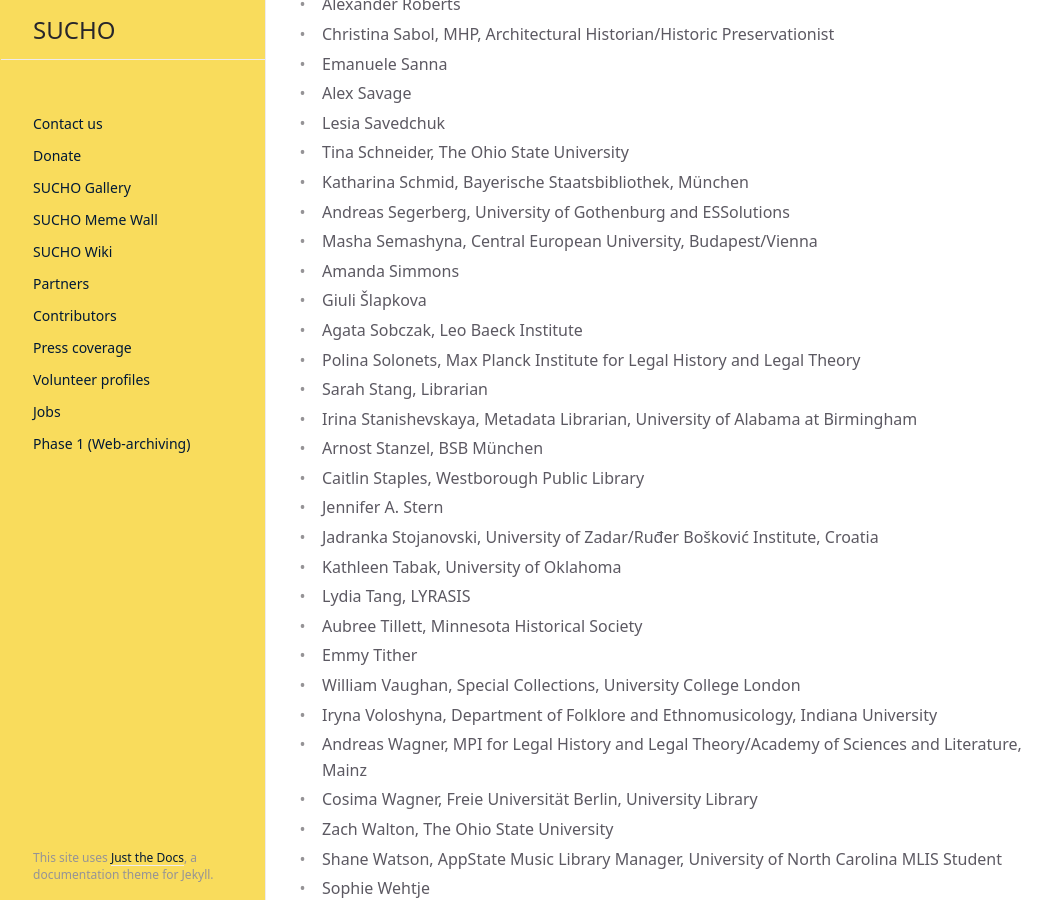
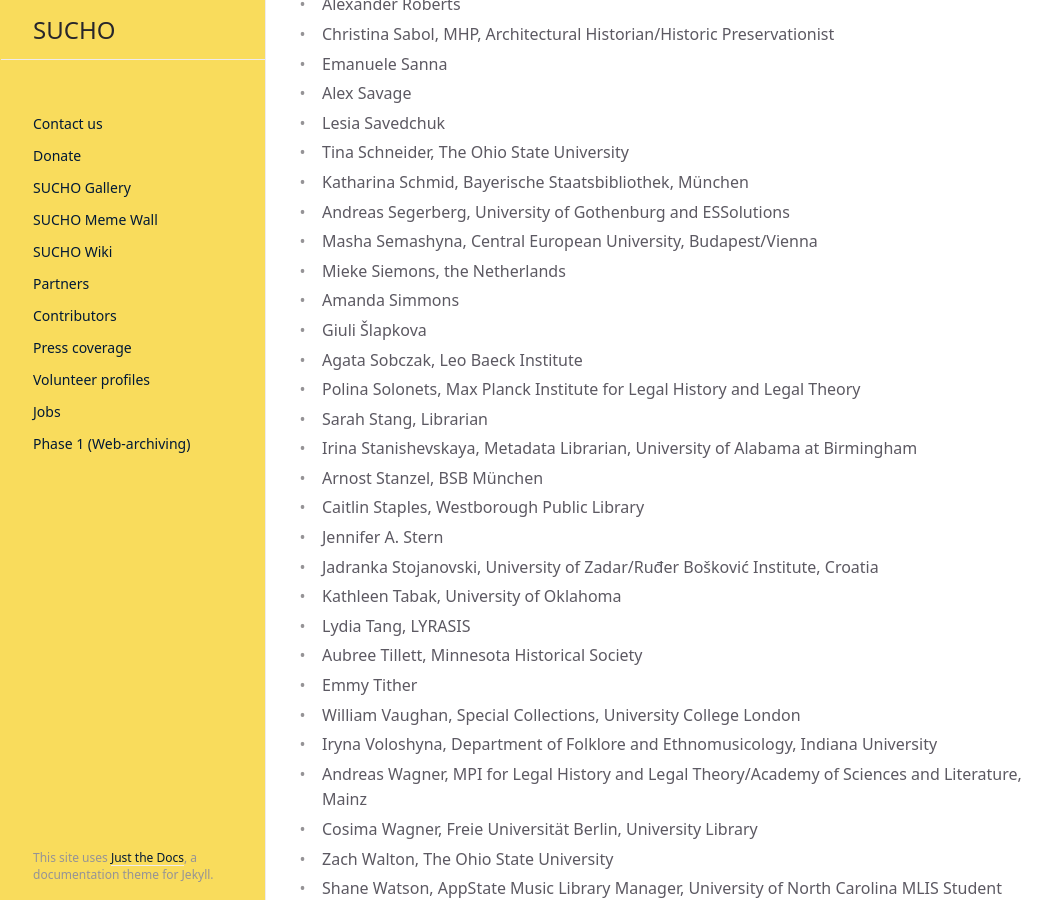
Before and after one commit to sucho-archiving/sucho-archiving.github.io, a Jekyll site: the page built from contributors.md, in a window 1280 px wide and 900 px high, scrolled down 3764 px. Shown: the whole window, without its empty margins (106-1157 px from the left). Built offline with Jekyll 4.4.1, drawn with Linux system fonts in a browser that asks for light colours.

Commit message:
Update contributors.md
added contributor

```diff
--- a/contributors.md
+++ b/contributors.md
@@ -140,6 +140,7 @@
 - Katharina Schmid, Bayerische Staatsbibliothek, München
 - Andreas Segerberg, University of Gothenburg and ESSolutions
 - Masha Semashyna, Central European University, Budapest/Vienna
+- Mieke Siemons, the Netherlands
 - Amanda Simmons
 - Giuli Šlapkova
 - Agata Sobczak, Leo Baeck Institute
```
